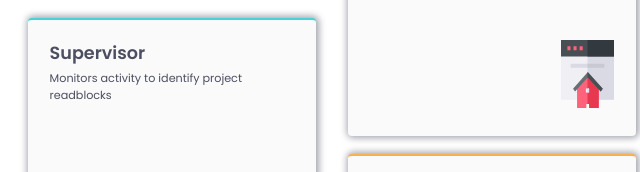
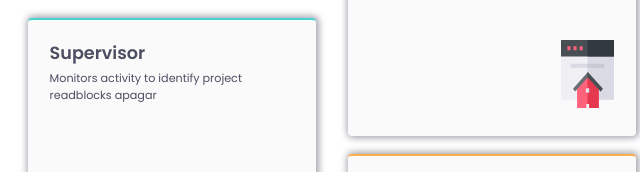
Before and after one commit to Carloss-Dev/Four_card_feature, a plain HTML site: page four-card-feature-section-master/index.html in a window 1280 px wide. Shown: the part 375-547 px from the top of the page, 148-788 px from the left. Drawn offline with Linux system fonts and the light colour scheme.

Commit message:
web version pronta

```diff
--- a/four-card-feature-section-master/index.html
+++ b/four-card-feature-section-master/index.html
@@ -34,7 +34,7 @@
                 <div class="left-card-content">
                     <div class="left-card-content-text">
                         <span class="low-title bold">Supervisor</span>
-                        <span class="paragraph">Monitors activity to identify project readblocks</span>
+                        <span class="paragraph">Monitors activity to identify project readblocks apagar</span>
                     </div>
                     <div class="left-card-content-image">
                         <img src="images/icon-supervisor.svg" alt="">
```
